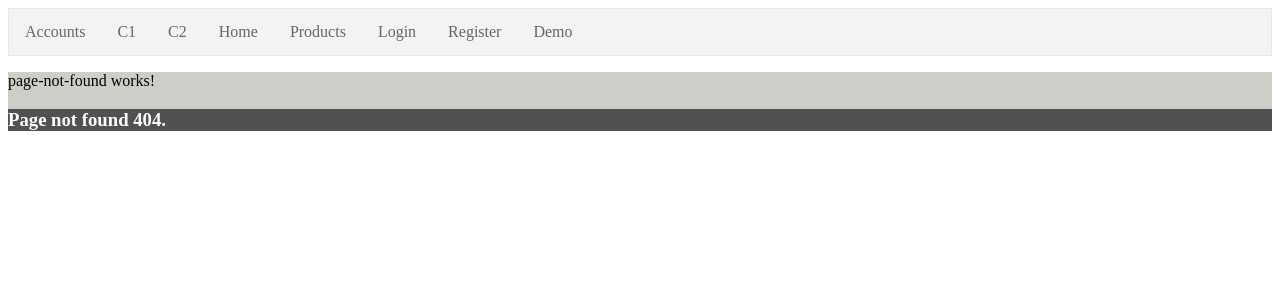
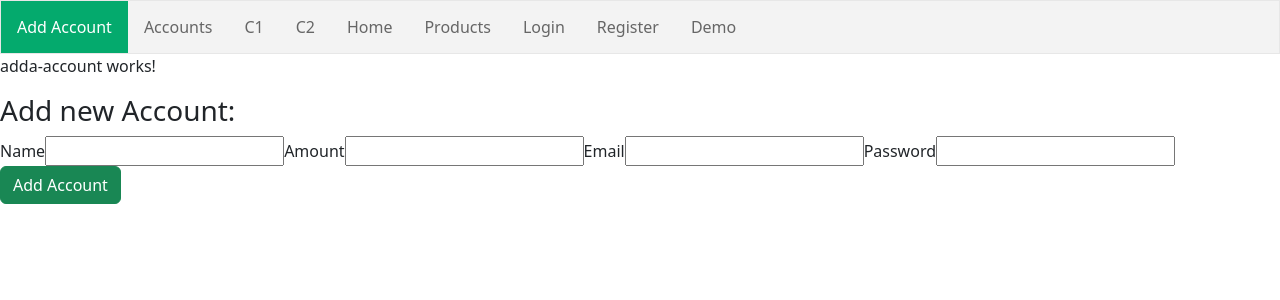
Before and after one commit to aathanush/ford24b2-angular-demo, an Angular app: page /account in a window 1280 px wide. Before the commit this address had no page. Shown: the top 300 px of the page. Built offline with nearby package versions, Linux system fonts and the light colour scheme.

Commit message:
add and display all accounts added

```diff
--- a/src/app/app.component.html
+++ b/src/app/app.component.html
@@ -1,7 +1,10 @@
 <div *ngIf='isUserLogedIn' >
     <nav>
         <ul>
-
+            <li>
+                <a routerLink='account'
+                 routerLinkActive="active" >Add Account</a>
+            </li>
             <li>
                 <a routerLink='accounts'
                  routerLinkActive="active" >Accounts</a>
--- a/src/app/app.config.ts
+++ b/src/app/app.config.ts
@@ -3,6 +3,10 @@ import { provideRouter } from '@angular/router';
 
 import { routes } from './app.routes';
 import { provideHttpClient } from '@angular/common/http';
+
 export const appConfig: ApplicationConfig = {
-  providers: [provideRouter(routes), provideHttpClient()]
+  providers: [
+    provideRouter(routes),
+    provideHttpClient()
+  ]
 };
--- a/src/app/app.routes.ts
+++ b/src/app/app.routes.ts
@@ -1,4 +1,5 @@
 import { Routes } from '@angular/router';
+import { AddaAccountComponent } from './components/adda-account/adda-account.component';
 import { C1Component } from './components/c1/c1.component';
 import { C2Component } from './components/c2/c2.component';
 import { DemoComponent } from './components/demo/demo.component';
@@ -18,6 +19,7 @@ export const routes: Routes = [
     {path:'products',component:ProductsComponent},
     {path:'details/:id',component:DetailsComponent},
     {path:'accounts',component:DisplayAccountsComponent},
+    {path:'account',component:AddaAccountComponent},
     {path:'c1',component:C1Component},
     {path:'c2',component:C2Component},
     { path: '', redirectTo: 'home', pathMatch:'full' },
--- /dev/null
+++ b/src/app/components/adda-account/adda-account.component.html
@@ -0,0 +1,26 @@
+<p>adda-account works!</p>
+
+<div>
+    <h3> Add new Account:</h3>
+    <div *ngIf="message" class="alert alert-success">
+        <p> {{message}}</p>
+    </div>
+    <div *ngIf="errorMessage" class="alert alert-danger">
+        <p> {{errorMessage}}</p>
+    </div>
+    <form>
+        <label for="name">Name</label>
+        <input type="text" id="name" name="name" [(ngModel)]="newAccount.name">
+
+        <label for="amount">Amount</label>
+        <input type="number" id="amount" name="amount" [(ngModel)]="newAccount.amount">
+
+        <label for="email">Email</label>
+        <input type="email" id="email" name="email" [(ngModel)]="newAccount.email">
+
+        <label for="password">Password</label>
+        <input type="password" id="password" name="password" [(ngModel)]="newAccount.password">
+
+        <button (click)="addAccount()" class="btn btn-success">Add Account</button>
+    </form>
+</div>
--- /dev/null
+++ b/src/app/components/adda-account/adda-account.component.ts
@@ -0,0 +1,41 @@
+import { Component } from '@angular/core';
+import { Account } from '../../model/account';
+import { FormsModule } from '@angular/forms';
+import { AccountService } from '../../services/account.service';
+import { CommonModule } from '@angular/common';
+
+@Component({
+  selector: 'app-adda-account',
+  standalone: true,
+  imports: [FormsModule,CommonModule],
+  templateUrl: './adda-account.component.html',
+  styleUrl: './adda-account.component.css'
+})
+export class AddaAccountComponent {
+
+  newAccount:Account= new Account();
+  message:string="";
+  errorMessage:string="";
+
+constructor(private accountService:AccountService){}
+
+  addAccount(){
+    console.log(this.newAccount);
+    this.accountService.addNewAccount(this.newAccount)
+    .subscribe(
+      {
+        next:(data)=>{
+          console.log(data);
+          this.message="Account Added.";
+          this.errorMessage="";
+        },
+        error:(err)=>{
+          console.log(err);
+          // this.errorMessage="Could't add Account";/
+          this.errorMessage=err.error;
+          this.message="";
+        }
+      }
+    );
+  }
+}
--- a/src/app/components/display-accounts/display-accounts.component.html
+++ b/src/app/components/display-accounts/display-accounts.component.html
@@ -2,6 +2,13 @@
 
 <div>
     <h3>Display All Accounts: </h3>
+    <div *ngIf="message">
+        <p> {{message}}</p>
+    </div>
+    <div *ngIf="errorMessage">
+        <p> {{errorMessage}}</p>
+    </div>
+
     <h3 *ngIf="accounts.length <1"> No accounts Found.</h3>
     <table *ngIf="accounts.length>0">
         <thead>
--- a/src/app/components/display-accounts/display-accounts.component.ts
+++ b/src/app/components/display-accounts/display-accounts.component.ts
@@ -13,18 +13,26 @@ import { CommonModule } from '@angular/common';
 export class DisplayAccountsComponent {
 
   accounts: Account[] = [];
+
+  message:string="";
+  errorMessage:string="";
+
   constructor(private accountService: AccountService) {
     this.accountService.getAllAccount().subscribe(
       {
         next: (data) => {
           console.log(data);
           this.accounts = data;
+
         },
         error: (err) => {
           console.log(err);
+          this.errorMessage="Could't Load Accounts";
+          this.message="";
         },
         complete: () => {
           console.log("Server completed sending data.");
+
         }
       }
     )
--- a/src/app/services/account.service.ts
+++ b/src/app/services/account.service.ts
@@ -1,6 +1,7 @@
 import { HttpClient } from '@angular/common/http';
 import { Injectable } from '@angular/core';
 import { Observable } from 'rxjs';
+import { Account } from '../model/account';
 
 @Injectable({
   providedIn: 'root'
@@ -11,4 +12,8 @@ export class AccountService {
   getAllAccount():Observable<any>{
     return this.httpClient.get('http://localhost:8090/accounts');
   }
+
+  addNewAccount(newAccount:Account):Observable<any>{
+    return this.httpClient.post("http://localhost:8090/account",newAccount);
+  }
 }
--- a/src/index.html
+++ b/src/index.html
@@ -6,6 +6,12 @@
   <base href="/">
   <meta name="viewport" content="width=device-width, initial-scale=1">
 
+  <!-- Latest compiled and minified CSS -->
+<link href="https://cdn.jsdelivr.net/npm/bootstrap@5.3.2/dist/css/bootstrap.min.css" rel="stylesheet">
+
+<!-- Latest compiled JavaScript -->
+<script src="https://cdn.jsdelivr.net/npm/bootstrap@5.3.2/dist/js/bootstrap.bundle.min.js"></script>
+
 </head>
 <body>
   <app-root></app-root>
--- a/src/styles.css
+++ b/src/styles.css
@@ -1,5 +1,5 @@
 /* You can add global styles to this file, and also import other style files */
-div {
+/* div {
     background-color: rgb(206, 206, 201);
 }
 
@@ -11,4 +11,4 @@ h1, h3 {
 .grid-container {
     display: grid;
     grid-template-columns: 50% 50%;
-}
+} */
```
Also changed, not shown: src/app/components/adda-account/adda-account.component.css (added), 1 other file (tests, documents, lock files or other folders).
